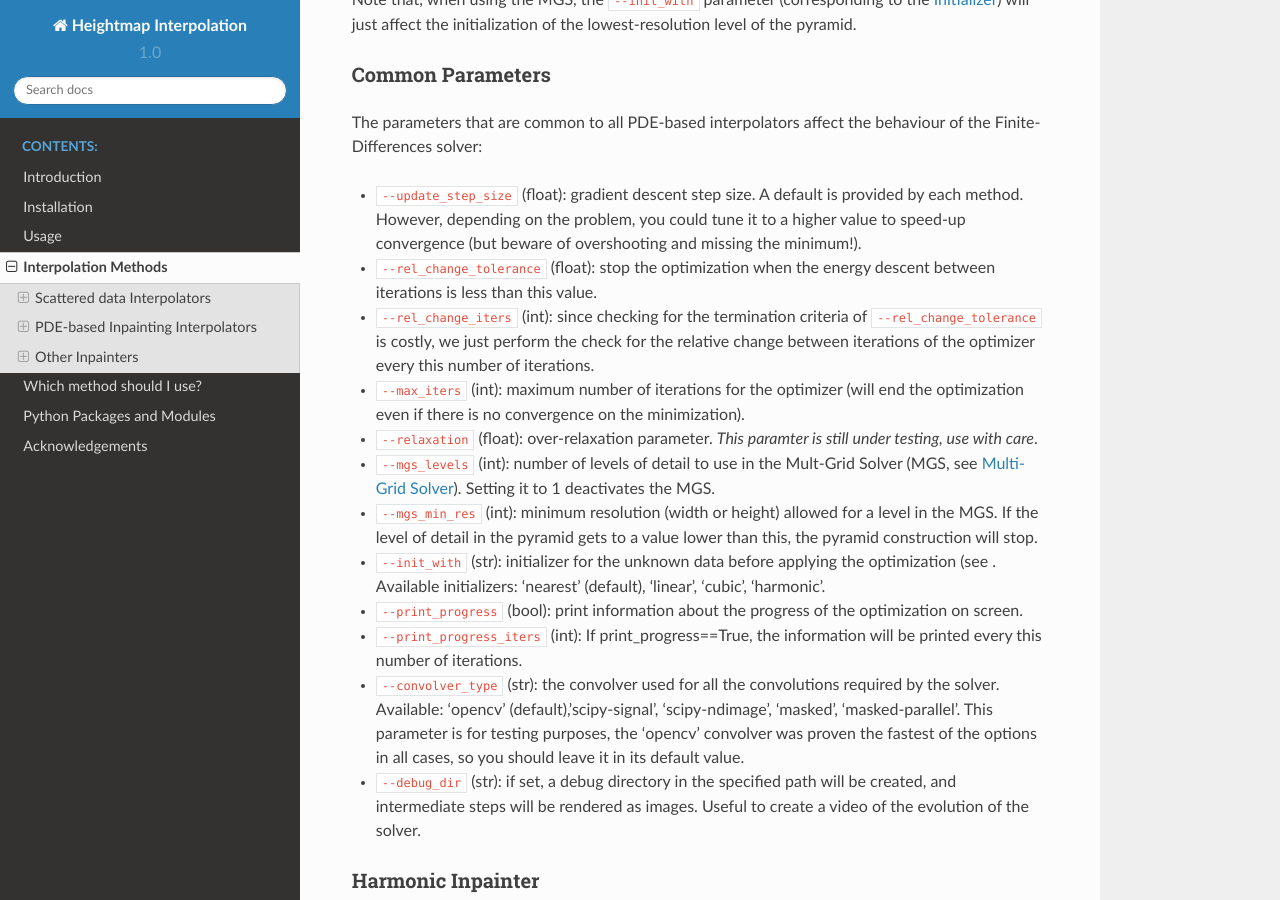
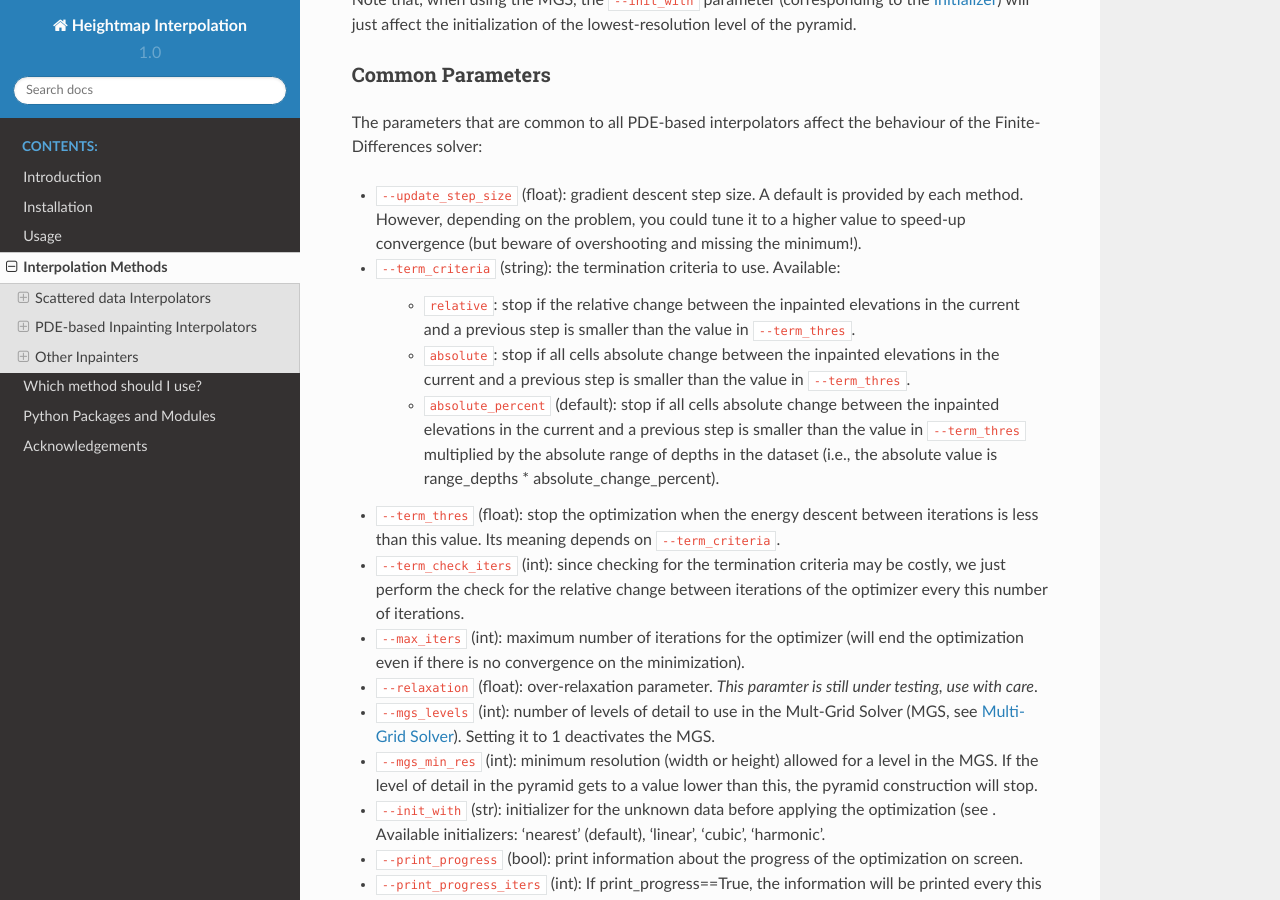
Before and after one commit to coronis-computing/heightmap_interpolation, a Sphinx documentation site: the page built from docs/source/methods.rst, in a window 1280 px wide and 900 px high, scrolled down 11179 px. Built offline with Sphinx 7.4.7 and the Read the Docs theme 2.0.0, drawn with Linux system fonts in a browser that asks for light colours.

Commit message:
Updated docs

```diff
--- a/docs/source/methods.rst
+++ b/docs/source/methods.rst
@@ -381,8 +381,14 @@ Common Parameters
 The parameters that are common to all PDE-based interpolators affect the behaviour of the Finite-Differences solver:
 
 * ``--update_step_size`` (float): gradient descent step size. A default is provided by each method. However, depending on the problem, you could tune it to a higher value to speed-up convergence (but beware of overshooting and missing the minimum!).
-* ``--rel_change_tolerance`` (float): stop the optimization when the energy descent between iterations is less than this value.
-* ``--rel_change_iters`` (int): since checking for the termination criteria of ``--rel_change_tolerance`` is costly, we just perform the check for the relative change between iterations of the optimizer every this number of iterations.
+* ``--term_criteria`` (string): the termination criteria to use. Available:
+
+    - ``relative``: stop if the relative change between the inpainted elevations in the current and a previous step is smaller than the value in ``--term_thres``.
+    - ``absolute``: stop if all cells absolute change between the inpainted elevations in the current and a previous step is smaller than the value in ``--term_thres``.
+    - ``absolute_percent`` (default): stop if all cells absolute change between the inpainted elevations in the current and a previous step is smaller than the value in ``--term_thres`` multiplied by the absolute range of depths in the dataset (i.e., the absolute value is range_depths * absolute_change_percent).
+
+* ``--term_thres`` (float): stop the optimization when the energy descent between iterations is less than this value. Its meaning depends on ``--term_criteria``.
+* ``--term_check_iters`` (int): since checking for the termination criteria may be costly, we just perform the check for the relative change between iterations of the optimizer every this number of iterations.
 * ``--max_iters`` (int): maximum number of iterations for the optimizer (will end the optimization even if there is no convergence on the minimization).
 * ``--relaxation`` (float): over-relaxation parameter. *This paramter  is still under testing, use with care*.
 * ``--mgs_levels`` (int): number of levels of detail to use in the Mult-Grid Solver (MGS, see :ref:`inpainting_mgs`). Setting it to 1 deactivates the MGS.
```
Also changed, not shown: Readme.md (+7 -7 lines).
